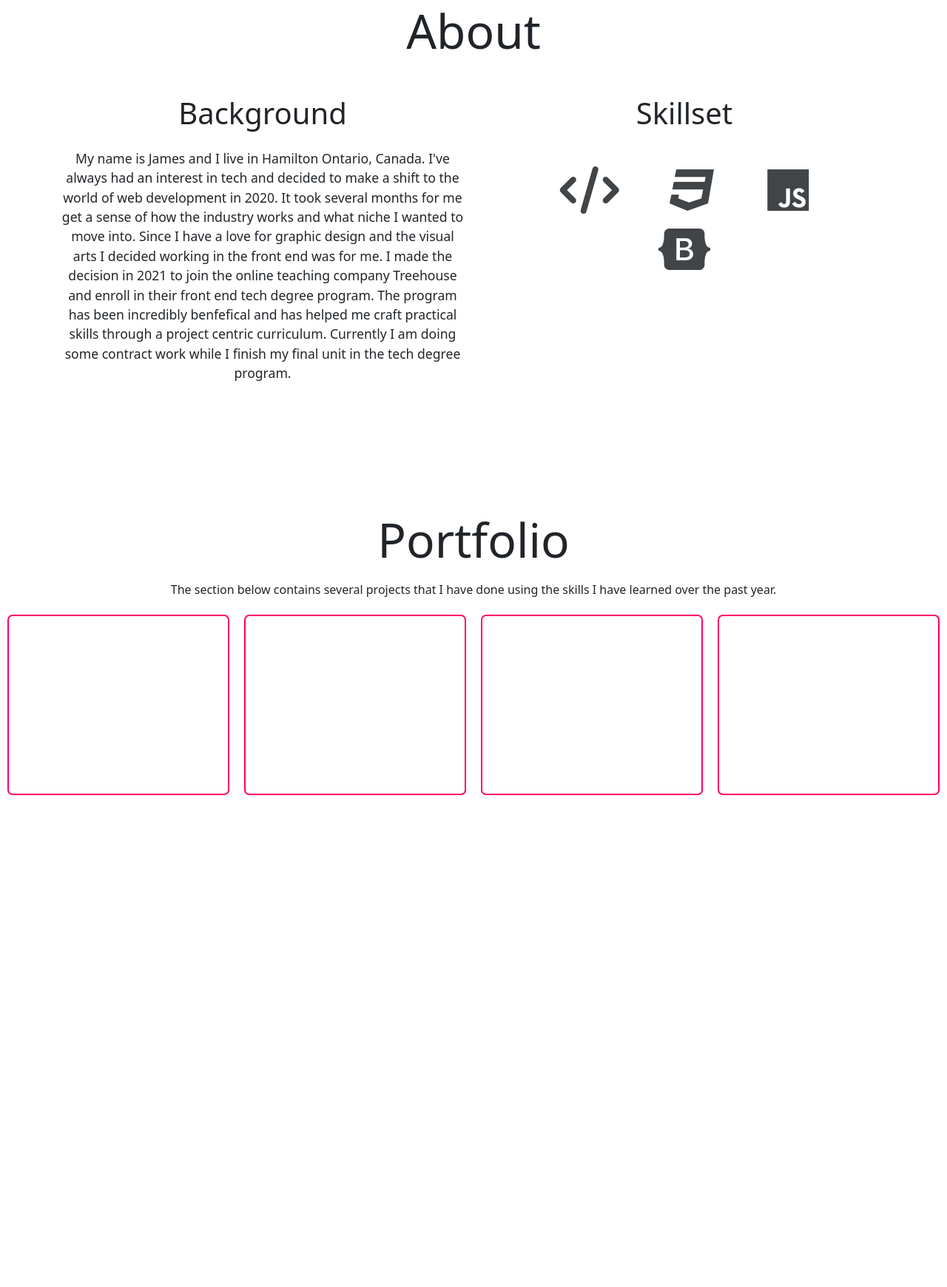
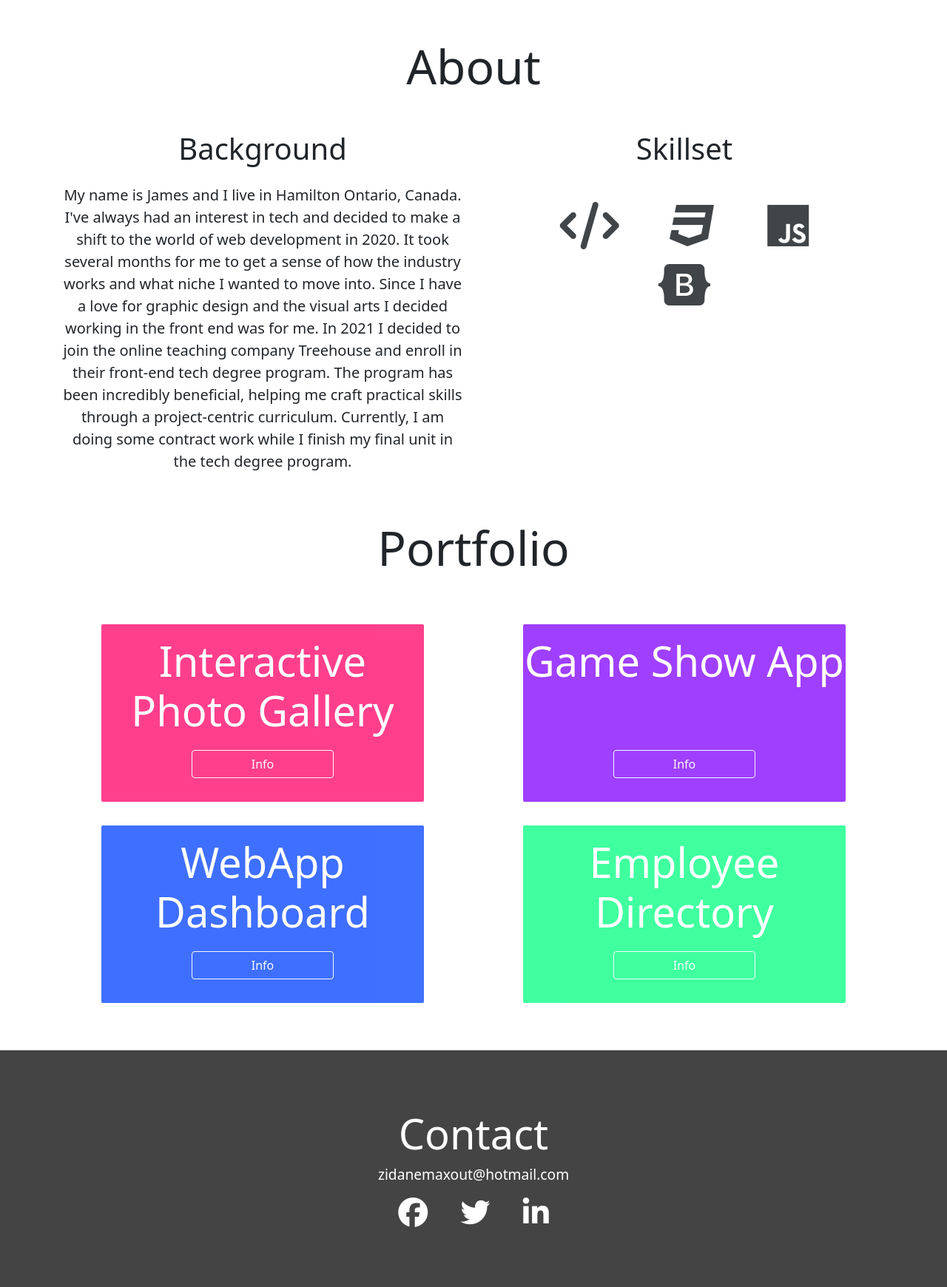
Before and after one commit to Hanzou86/Hanzou86.github.io, a plain HTML site: page index.html in a window 1280 px wide. Shown: the part 660-2400 px from the top of the page at 74% size. Before the commit the page ends 1992 px from the top, so only its background shows below. Drawn offline with nearby package versions, Linux system fonts and the light colour scheme.

Commit message:
finished project

```diff
--- /dev/null
+++ b/app.js
@@ -0,0 +1,66 @@
+const body = document.querySelector('body');
+
+// Functions are triggered by onclick events in html
+
+function displayGallery() {
+    let modalHtml = `
+        <div class='modal-overlay'>
+            <div class='modal-card'>
+              <div class='modal-content'>
+                <button class='modal-close' onclick='event.target.parentNode.parentNode.parentNode.remove()'>X</button>
+                <a href='projects/interactive-photo-gallery/index.html'><img class='modal-img' src='img/gallery-img.png'></a>
+                <p class='info'>A photo gallery using CSS grid for layout and Javascript for
+                searchablility</p>
+              </div>
+            </div>
+        </div>
+    `;
+    body.insertAdjacentHTML('afterbegin', modalHtml)
+}
+
+function displayGame() {
+  let modalHtml = `
+      <div class='modal-overlay'>
+          <div class='modal-card'>
+            <div class='modal-content'>
+              <button class='modal-close' onclick='event.target.parentNode.parentNode.parentNode.remove()'>X</button>
+              <a href='projects/game-show-app/index.html'><img class='modal-img' src='img/game-img.png'></a>
+              <p class='info'>A word guessing game using Javascript. There are several movie phrases to guess with 5 lives.</p>
+            </div>
+          </div>
+      </div>
+  `;
+  body.insertAdjacentHTML('afterbegin', modalHtml)
+}
+
+function displayDashboard() {
+  let modalHtml = `
+      <div class='modal-overlay'>
+          <div class='modal-card'>
+            <div class='modal-content'>
+              <button class='modal-close' onclick='event.target.parentNode.parentNode.parentNode.remove()'>X</button>
+              <a href='projects/webapp-dashboard/index.html'><img class='modal-img' src='img/dashboard-img.png'></a>
+              <p class='info'>A dashboard displaying user data, complete with form. Charts are made using chart.js and main traffic chart can toggle
+              between traffic times. Layout is made using CSS grid and flexbox.</p>
+            </div>
+          </div>
+      </div>
+  `;
+  body.insertAdjacentHTML('afterbegin', modalHtml)
+}
+
+function displayDirectory() {
+  let modalHtml = `
+      <div class='modal-overlay'>
+          <div class='modal-card'>
+            <div class='modal-content'>
+              <button class='modal-close' onclick='event.target.parentNode.parentNode.parentNode.remove()'>X</button>
+              <a href='projects/employee-directory/index.html'><img class='modal-img' src='img/directory-img.png'></a>
+              <p class='info'>A directory using fetch API. Javascript is used to display the random data and create
+              the modal displays.</p>
+            </div>
+          </div>
+      </div>
+  `;
+  body.insertAdjacentHTML('afterbegin', modalHtml)
+}
--- a/index.html
+++ b/index.html
@@ -10,38 +10,41 @@
     <script src="https://kit.fontawesome.com/eaf7584e59.js" crossorigin="anonymous"></script>
 </head>
 <body>
-
+  <header>
     <nav class="navbar sticky-top navbar-expand-lg navbar-light bg-light">
         <div class="container-fluid">
-          <a class="navbar-brand order-1" href="#">James Albert Web Developer</a>
+          <a class="navbar-brand order-1" href="#">James Albert Web Dev</a>
           <button class="navbar-toggler" type="button" data-bs-toggle="collapse" data-bs-target="#navbarNavAltMarkup" aria-controls="navbarNavAltMarkup" aria-expanded="false" aria-label="Toggle navigation">
             <span class="navbar-toggler-icon"></span>
           </button>
           <div class="collapse navbar-collapse" id="navbarNavAltMarkup">
             <div class="navbar-nav">
-              <a class="nav-link active" aria-current="page" href="#">Top</a>
-              <a class="nav-link" href="#">about</a>
-              <a class="nav-link" href="#">portfolio</a>
+              <a class="nav-link" href="#about">about</a>
+              <a class="nav-link" href="#portfolio">portfolio</a>
+              <a class="nav-link" href="#contact">contact</a>
+
             </div>
           </div>
         </div>
     </nav>
+  </header>
 
     <div class='hero container-fluid'></div>
 
-    <div class="about container text-center">
-      <h2 class='display-3 mt-5'>About</h2>
+  <main>
+    <div id='about' class="about container text-center">
       <div class="row mt-5">
-        <div class="col">
+        <h2 class='display-3 mt-5 mb-5'>About</h2>
+        <div class="col-sm-12 col-md-6">
           <h3 class='display-6'>Background</h3>
-          <p class='bio mt-4'>My name is James and I live in Hamilton Ontario, Canada. I've always had an interest in tech and decided to make a shift
-          to the world of web development in 2020. It took several months for me get a sense of how the industry works and what niche
-          I wanted to move into. Since I have a love for graphic design and the visual arts I decided working in the front end was
-          for me. I made the decision in 2021 to join the online teaching company Treehouse and enroll in their front end tech degree
-          program. The program has been incredibly benfefical and has helped me craft practical skills through a project centric curriculum.
-          Currently I am doing some contract work while I finish my final unit in the tech degree program.</p>
+          <p class='bio fs-5 mt-4'>My name is James and I live in Hamilton Ontario, Canada. I've always had an interest in tech and decided to make a shift
+            to the world of web development in 2020. It took several months for me to get a sense of how the industry works and what niche
+            I wanted to move into. Since I have a love for graphic design and the visual arts I decided working in the front end was
+            for me. In 2021 I decided to join the online teaching company Treehouse and enroll in their front-end tech degree
+            program. The program has been incredibly beneficial, helping me craft practical skills through a project-centric curriculum.
+            Currently, I am doing some contract work while I finish my final unit in the tech degree program.</p>
         </div>
-        <div class="col">
+        <div class="skillset col-sm-12 col-md-6 mt-4 mt-md-0">
             <h3 class='display-6 mb-5'>Skillset</h3>
               <div class='container-fluid'>
               <i class="icon-html fa-solid fa-code "></i>
@@ -53,27 +56,59 @@
           </div>
         </div>
       </div>
+
+    <div id='portfolio' class="portfolio container text-center mt-5">
+      <div class='row'>
+        <h2 class='display-3 mb-5'>Portfolio</h2>
+          <div class='col-sm-12 col-md-6'>
+            <div class='project-card one mx-auto my-3'>
+              <h3 class='display-4 text-white'>Interactive Photo Gallery</h3>
+              <button type="button" class="info-btn btn btn-outline-light" onclick="displayGallery()">
+                Info
+              </button>
+            </div>
+          </div>
+          <div class="col-sm-12 col-md-6 ">
+            <div class='project-card two mx-auto my-3'>
+              <h3 class='display-4 text-white'>Game Show App</h3>
+              <button type="button" class="info-btn btn btn-outline-light" onclick="displayGame()">
+                Info
+              </button>
+            </div>
+          </div>
+          <div class="col-sm-12 col-md-6 ">
+            <div class='project-card three mx-auto my-3'>
+              <h3 class='display-4 text-white'>WebApp Dashboard</h3>
+              <button type="button" class="info-btn btn btn-outline-light" onclick="displayDashboard()">
+                Info
+              </button>
+            </div>
+          </div>
+          <div class="col-sm-12 col-md-6 ">
+            <div class='project-card four mx-auto my-3'>
+              <h3 class='display-4 text-white'>Employee Directory</h3>
+              <button type="button" class="info-btn btn btn-outline-light" onclick="displayDirectory()">
+                Info
+              </button>
+            </div>
+          </div>
+        </div>
     </div>
+  </main>
 
-    <div class="portfolio container-fluid text-center mt-5">
-        <h2 class='display-3'>Portfolio</h2>
-        <p class='mt-3'>The section below contains several projects that I have done using the skills I have learned
-          over the past year.
-        </p>
-        <div class="row mt-4">
-          <div class='col col-sm-6 col-lg-3'>
-            <div class='project-card'></div>
-          </div>
-          <div class="col col-sm-6 col-lg-3">
-            <div class='project-card'></div>
-          </div>
-          <div class="col col-sm-6 col-lg-3">
-            <div class='project-card'></div>
-          </div>
-          <div class="col col-sm-6 col-lg-3">
-            <div class='project-card'></div>
-          </div>
-      </div>
+  <footer>
+    <h2 id='contact' class='contact display-4'>Contact</h2>
+    <address>
+      <a class='email' href='mailto:zidanemaxout@hotmail.com'>zidanemaxout@hotmail.com</a>
+    </address>
+    <div class='social-media'>
+      <a href='#'><i class="fa-brands fa-facebook"></i></a>
+      <a href='#'><i class="fa-brands fa-twitter"></i></a>
+      <a href='#'><i class="fa-brands fa-linkedin-in"></i></a>
     </div>
+  </footer>
+
+  <script src='app.js'></script>
+  <script src="https://cdn.jsdelivr.net/npm/bootstrap@5.1.3/dist/js/bootstrap.bundle.min.js" integrity="sha384-ka7Sk0Gln4gmtz2MlQnikT1wXgYsOg+OMhuP+IlRH9sENBO0LRn5q+8nbTov4+1p" crossorigin="anonymous"></script>
 </body>
 </html>
--- a/style.css
+++ b/style.css
@@ -5,9 +5,7 @@
     background-image: url('img/hero-bg.jpg');
 }
 
-.about {
-    height: 80vh;
-}
+
 
 .icon-html,
 .icon-css,
@@ -34,11 +32,156 @@
 }
 
 .project-card {
+    display: flex;
+    flex-direction: column;
+    width: 80%;
     height: 15em;
-    box-shadow: 0 0 0 2px #ff0066;
-    border-radius: 5px;
+    margin-top: 4em;
+    padding-top: 1em;
+    border-radius: 2px;
+    opacity: 75%;
+    transition: .3s;
+    cursor: pointer;
 }
 
-.portfolio {
-    height: 80vh;
+.project-card:hover {
+    transform: scale(1.1);
 }
+
+.project-card.one {background-color: #ff0066;}
+.project-card.two {background-color: #8000ff;}
+.project-card.three {background-color: 	#0040ff;}
+.project-card.four {background-color: #00ff80;}
+
+.info-btn {
+    width: 12em;
+    margin: auto auto 2em auto;
+}
+
+.modal-card.info-btn {
+    color: #ff0066;
+}
+
+.modal-overlay {
+    display: flex;
+    position: fixed;
+    top: 0;
+    left: 0;
+    z-index: 1;
+    width: 100%;
+    height: 100%;
+    background-color: rgba(240,240,240,.7);
+}
+
+.modal-card {
+    display: flex;
+    z-index: 2;
+    min-width: 30%;
+    height: 65%;;
+    margin: 5rem auto auto;
+    border-radius: 5px;
+    background-color: grey;
+}
+
+.modal-content {
+    display: flex;
+    flex-direction: column;
+    width: 90%;
+    height: 90%;
+    margin: 1rem auto auto;
+    border-radius: 5px;
+    background-color: rgb(240,240,240);
+    box-shadow: 2px 2px 2px 2px #444;
+}
+
+.modal-content a {
+    width: 70%;
+    margin: 1em auto auto
+}
+
+.modal-img {
+    width: 100%;
+    cursor: pointer;
+}
+
+.modal-img:hover {
+    opacity: 70%;
+}
+
+.modal-close {
+    width: fit-content;
+    margin: 3px 12px 0 auto;
+    border: none;
+    font-size: 1.2em;
+    color: #333;
+}
+
+.modal-close:hover {
+    color: hsl(0, 0%, 77%);
+}
+
+.info {
+    padding: 1em 2em 1em;
+    font-size: 1.2em;
+}
+
+.project-link {
+    margin: auto;
+    text-decoration: none;
+    cursor: pointer;
+    color: #ff0066;
+}
+
+footer {
+    display: flex;
+    flex-direction: column;
+    justify-content: center;
+    align-items: center;
+    height: 40vh;
+    margin-top: 3em;
+    background-color: #444;
+}
+
+.contact {
+    color: white;
+}
+
+footer address {
+    width: fit-content;
+    /* margin: auto; */
+}
+
+.email {
+    font-size: 1.2em;
+    text-decoration: none;
+    color: white;
+}
+
+.social-media i {
+    margin: 0 .5em;
+    font-size: 2.5em;
+    color: white;
+    cursor: pointer;
+}
+
+.social-media i:hover {
+    opacity: 70%;
+}
+
+@media screen and (max-width: 768px) {
+    .modal-card {
+        max-width: 90%;
+    }
+}
+
+@media screen and (min-width: 769px) {
+    .modal-card {
+        max-width: 60%;
+    }
+}
+
+@media screen and (min-width: 1024px) {
+    .modal-card {
+        max-width: 40%;
+    }
+}
```
Also changed, not shown: img/dashboard-img.png (added), img/directory-img.png (added), img/gallery-img.png (added), img/game-img.png (added), notes.txt (added).
